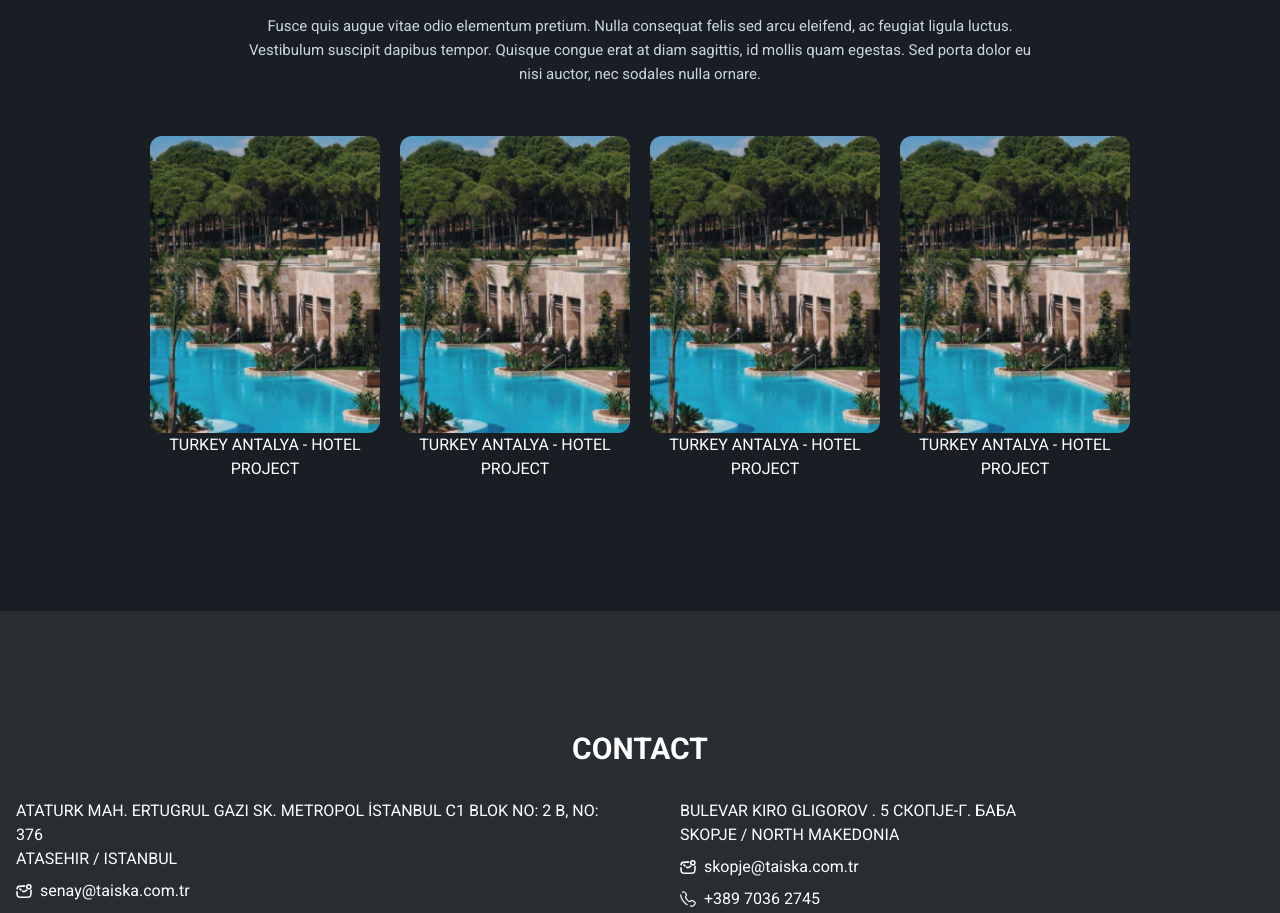
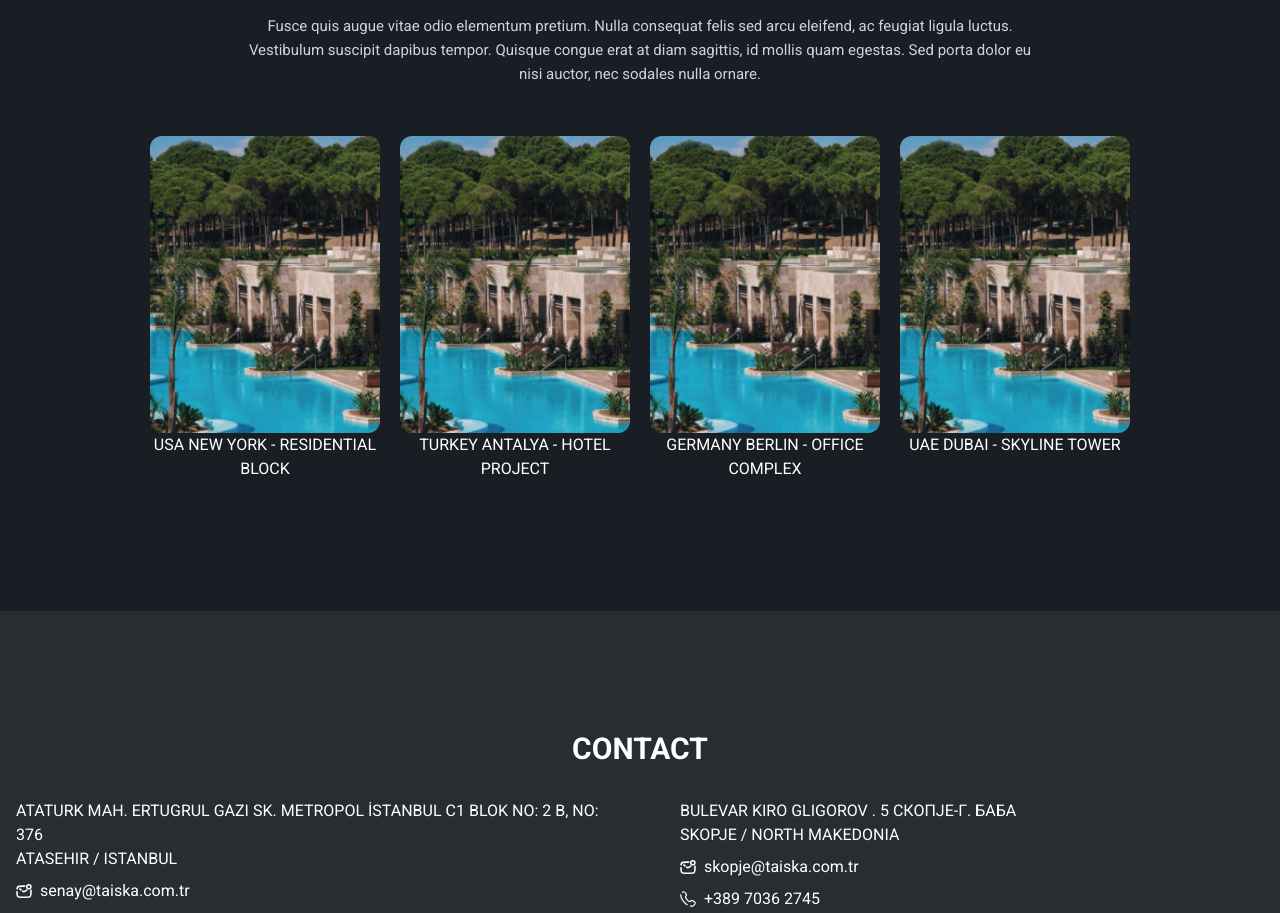
Before and after one commit to serhatdyr/taiska.com.tr, a Next.js app: page / in a window 1280 px wide. Shown: the part 1840-2753 px from the top of the page. Built offline with nearby package versions, Linux system fonts and the light colour scheme.

Commit message:
Portfolio sayfası güncellendi.

```diff
--- a/components/Portfolio.js
+++ b/components/Portfolio.js
@@ -24,10 +24,22 @@ const Portfolio = () => {
   };
 
   const images = [
-    "/src/assets/images/slider/image.png",
-    "/src/assets/images/slider/image.png",
-    "/src/assets/images/slider/image.png",
-    "/src/assets/images/slider/image.png",
+    {
+      src: "/src/assets/images/slider/image.png",
+      description: "TURKEY ANTALYA - HOTEL PROJECT",
+    },
+    {
+      src: "/src/assets/images/slider/image.png",
+      description: "GERMANY BERLIN - OFFICE COMPLEX",
+    },
+    {
+      src: "/src/assets/images/slider/image.png",
+      description: "UAE DUBAI - SKYLINE TOWER",
+    },
+    {
+      src: "/src/assets/images/slider/image.png",
+      description: "USA NEW YORK - RESIDENTIAL BLOCK",
+    },
   ];
 
   return (
@@ -40,10 +52,10 @@ const Portfolio = () => {
       </p>
       <div className="portfolio-slider-container">
         <Slider {...settings}>
-          {images.map((src, index) => (
+          {images.map((item, index) => (
             <div key={index} className="portfolio-slide">
-              <img src={src} alt={`portfolio-${index}`} className="portfolio-image" />
-              <p>TURKEY ANTALYA - HOTEL PROJECT</p>
+              <img src={item.src} alt={`portfolio-${index}`} className="portfolio-image" />
+              <p>{item.description}</p>
             </div>
           ))}
         </Slider>
```
